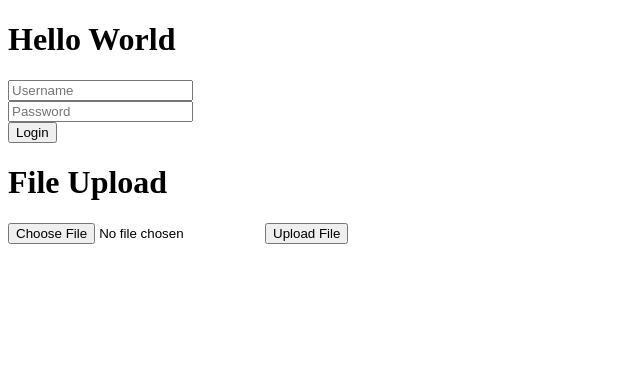
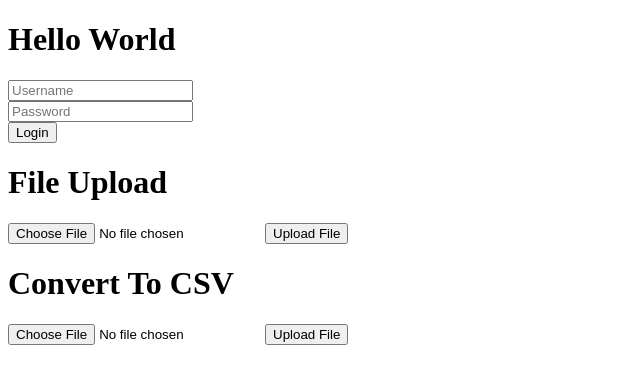
Before and after one commit to malingahasantha/Python, a Flask app: page / in a window 1280 px wide. Shown: the top 384 px of the page, without its empty margins (0-640 px from the left). Run offline with Flask 3, Linux system fonts and the light colour scheme.

Commit message:
file convert to csv and download with changing the name

```diff
--- a/Flask/Learnings/4_forms_post_files/app.py
+++ b/Flask/Learnings/4_forms_post_files/app.py
@@ -1,5 +1,5 @@
 import pandas as pd
-from flask import Flask, render_template, request, redirect, url_for
+from flask import Flask, render_template, request, Response, redirect, url_for
 
 app = Flask(__name__, template_folder = 'templates')
 
@@ -26,5 +26,23 @@ def file_upload():
         df = pd.read_excel(file)
         return df.to_html()
 
+# Convert to csv
+
+@app.route('/convert_csv', methods=['POST'])
+def convert_csv():
+    file = request.files['file']
+
+    df = pd.read_excel(file)
+
+    response = Response(
+        df.to_csv(),
+        mimetype='text/csv',
+        headers={
+            'Content-Disposition': 'attachment; filename=result.csv'
+        }
+    )
+
+    return response
+
 if __name__ == '__main__':
     app.run(host='0.0.0.0', debug=True)
--- a/Flask/Learnings/4_forms_post_files/templates/index.html
+++ b/Flask/Learnings/4_forms_post_files/templates/index.html
@@ -16,4 +16,10 @@
         <input type="submit" value="Upload File">
     </form>
 
+    <h1>Convert To CSV</h1>
+    <form method="POST" action="{{ url_for('convert_csv') }}" enctype="multipart/form-data">
+        <input type="file" name="file" accept="application/vnd.openxmlformats-officedocument.spreadsheetml.sheet, application/vnd.ms-excel" required="required">
+        <input type="submit" value="Upload File">
+    </form>
+
 {% endblock %}
```
